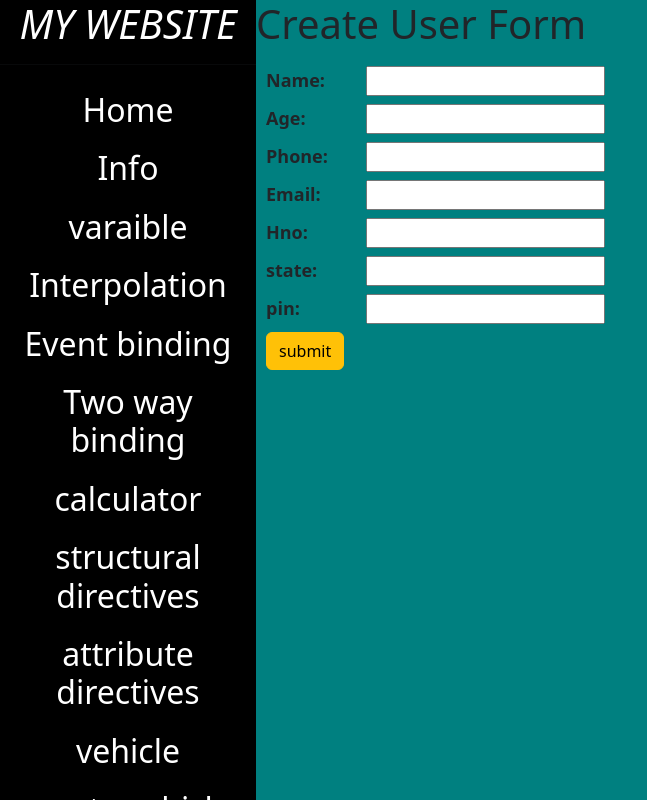
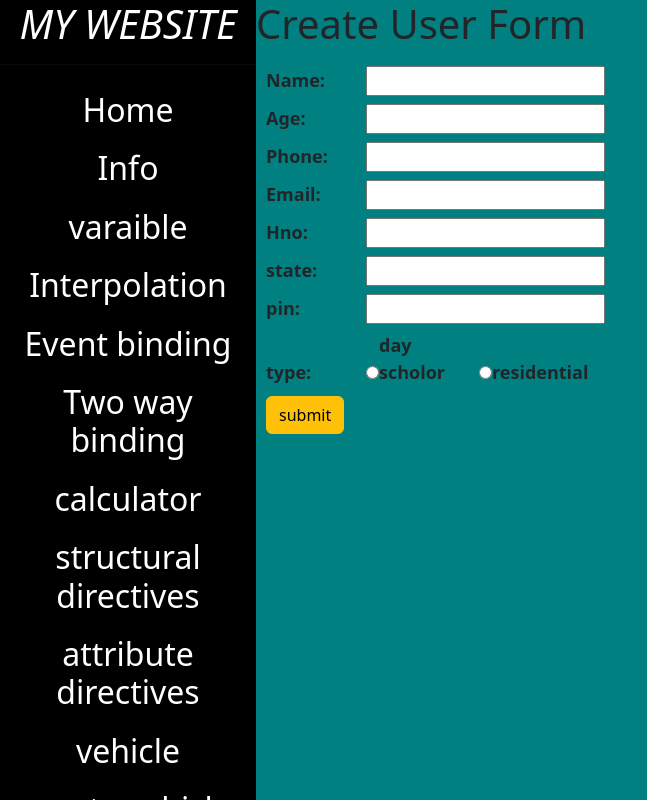
Before and after one commit to trainandhire/my-app-june23, an Angular app: page /dashboard/create-user in a window 1280 px wide. Shown: the whole page, without its empty margins (0-647 px from the left). Built offline with nearby package versions, Linux system fonts and the light colour scheme; sample sign-in values are in the browser's storage.

Commit message:
dynamic form inplemented

```diff
--- a/src/app/create-user/create-user.component.html
+++ b/src/app/create-user/create-user.component.html
@@ -34,6 +34,25 @@
 
     </div>
 
+    <label>type:</label>
+    <input type="radio" name="type" formControlName="type" value="dayScholor">
+    <label>day scholor</label>
+    <input type="radio" name="type" formControlName="type" value="residential">
+    <label>residential</label>
+    <br>
+
+    <div *ngIf="userForm.get('type')?.value == 'dayScholor'">
+        <label>bus fee:</label>
+        <input type="number" formControlName="busFee">
+        <br>
+    </div>
+
+    <div *ngIf="userForm.get('type')?.value == 'residential'">
+        <label>hostel fee:</label>
+        <input type="number" formControlName="hostelFee">
+        <br>
+    </div>
+
     <button class="btn btn-warning" (click)="submit()">submit</button>
 
 </form>
--- a/src/app/create-user/create-user.component.ts
+++ b/src/app/create-user/create-user.component.ts
@@ -17,7 +17,10 @@
       hno: new FormControl(),
       state: new FormControl(),
       pin: new FormControl()
-    })
+    }),
+    type: new FormControl(),
+    busFee: new FormControl(),
+    hostelFee: new FormControl()
   });
 
   submit(){
```
